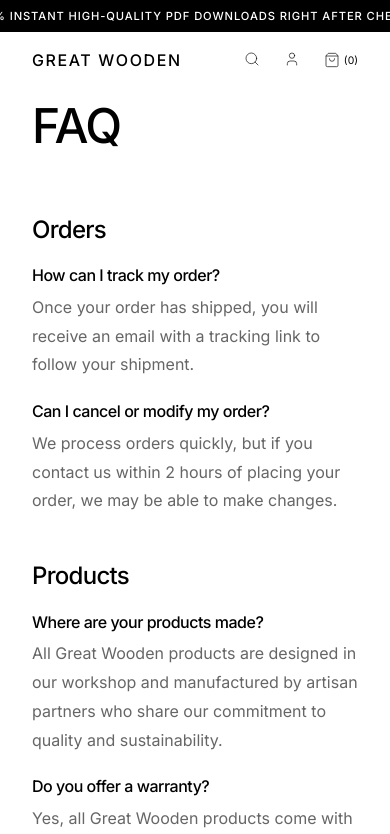
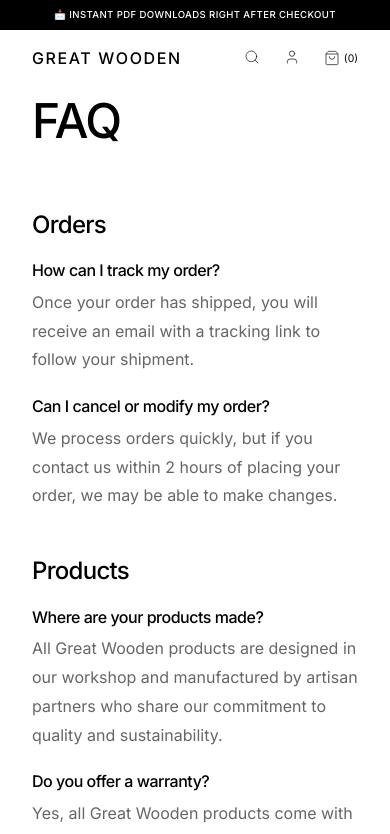
Before and after one commit to eleseles/heroanimalart, a Next.js app: page /faq in a window 390 px wide. Shown: the top 834 px of the page. Built offline with nearby package versions, Linux system fonts and the light colour scheme.

Commit message:
style: optimize mobile responsive layouts, hide breadcrumbs on mobile and shorten announcements

```diff
--- a/src/app/globals.css
+++ b/src/app/globals.css
@@ -1754,3 +1754,22 @@
     font-size: 3rem;
   }
 }
+
+/* Responsive overrides for optimal mobile header & navigation spacing */
+@media (max-width: 768px) {
+  .breadcrumbs {
+    display: none !important;
+  }
+  .announcement-bar {
+    font-size: 0.6rem !important;
+    letter-spacing: 0.04em !important;
+    padding: 0.5rem 0.75rem !important;
+    height: 30px !important;
+  }
+  .product-detail-page {
+    padding-top: 90px !important;
+  }
+  .legal-page {
+    padding-top: 95px !important;
+  }
+}
--- a/src/components/Navbar.tsx
+++ b/src/components/Navbar.tsx
@@ -5,9 +5,9 @@
 import { ShoppingBag, Search, User, Menu, X } from 'lucide-react';
 
 const announcements = [
-  "📏 All blueprints include BOTH Imperial & Metric measurements",
-  "📩 100% Instant high-quality PDF downloads right after checkout",
-  "⚡ Optimized lumber cut lists save up to 30% on materials"
+  "📏 Dual Imperial & Metric Measurements Included",
+  "📩 Instant PDF Downloads Right After Checkout",
+  "⚡ Optimized Cut Lists Save 30% on Wood Costs"
 ];
 
 export default function Navbar() {
```
